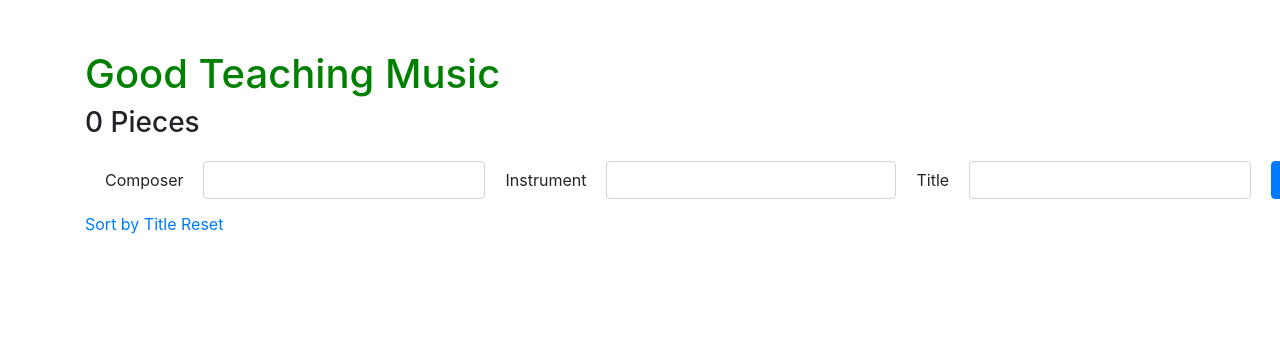
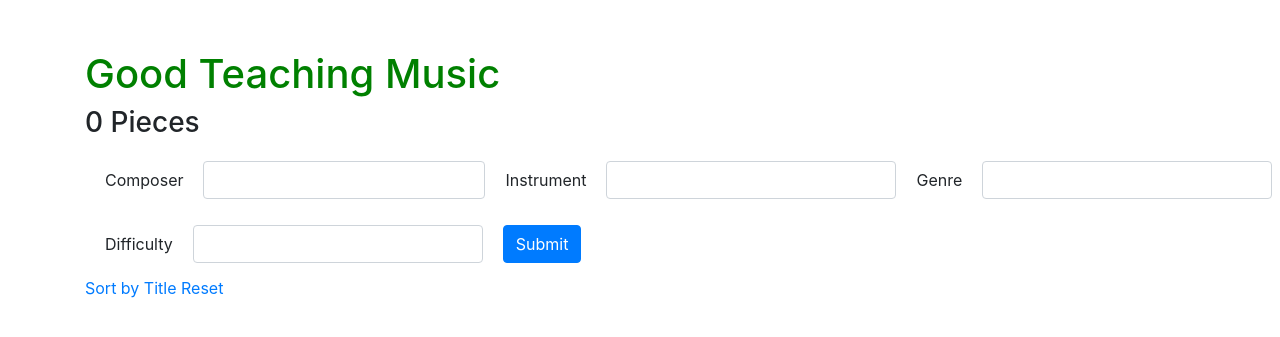
Before and after one commit to mstoth/GoodTeachingMusic, a Flask app: page /delete/all in a window 1280 px wide; the page is wider, and only the part inside the window is pictured. Shown: the top 337 px of that part. Run offline with Flask 2, Linux system fonts and the light colour scheme; data that the repository does not hold is empty; some libraries are stand-ins or nearby versions.

Commit message:
reformatted filter form

```diff
--- a/templates/home.html
+++ b/templates/home.html
@@ -2,7 +2,7 @@
 {% block content %}
     <div class="container">
         <h1>Good Teaching Music </h1> <h3>{{ pieces|length() }} Pieces</h3>
-        <div name="filterbox">
+        <div name="filterbox" style="max-width: 600px">
             <form class="form-inline" id="filter-form" method='post' action="/">
                 <div class="form-group">
                     <label for="composer" class="col-form-label" style=" padding-right: 20px">Composer</label>
@@ -23,15 +23,27 @@
                                id="instrument" value="" name="instrument">
                     {% endif %}
 
-                    <label style="padding-left:20px; padding-right: 20px" class="col-form-label"
-                           for="title">Title</label>
-                    {% if title %}
-                        <input style="padding-right: 20px" class="col form-control" type="text" id="title"
-                               value={{ title }} name="title">
+                    <label for="genre" style="padding-left:20px; padding-right: 20px" class="col-form-label">Genre</label>
+                    {% if genre %}
+                        <input style="padding-left:20px; padding-right: 20px" class="form-control col" type="text"
+                               id="genre" value={{ genre }} name="genre">
                     {% else %}
-                        <input style="padding-right: 20px" class="col form-control" type="text" id="title" value=""
-                               name="title">
+                        <input style="padding-left:20px; padding-right: 20px" class="col form-control" type="text"
+                               id="genre" value="" name="genre">
                     {% endif %}
+
+
+                </div>
+                <div class="form-group">
+                    <label for="difficulty" style="padding-left:20px; padding-right: 20px" class="col-form-label">Difficulty</label>
+                    {% if instrument %}
+                        <input style="padding-left:20px; padding-right: 20px" class="form-control col" type="text"
+                               id="difficulty" value={{ instrument }} name="difficulty">
+                    {% else %}
+                        <input style="padding-left:20px; padding-right: 20px" class="col form-control" type="text"
+                               id="difficulty" value="" name="difficulty">
+                    {% endif %}
+
                     <button style="margin-left: 20px" type="submit" class="col btn btn-primary" id="submit-button">
                         Submit
                     </button>
```
